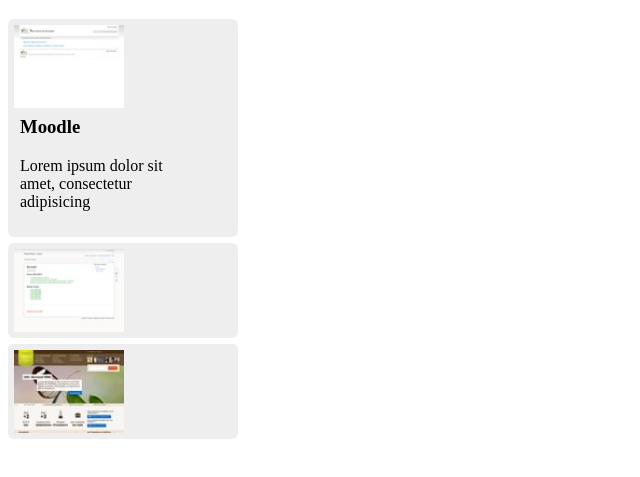
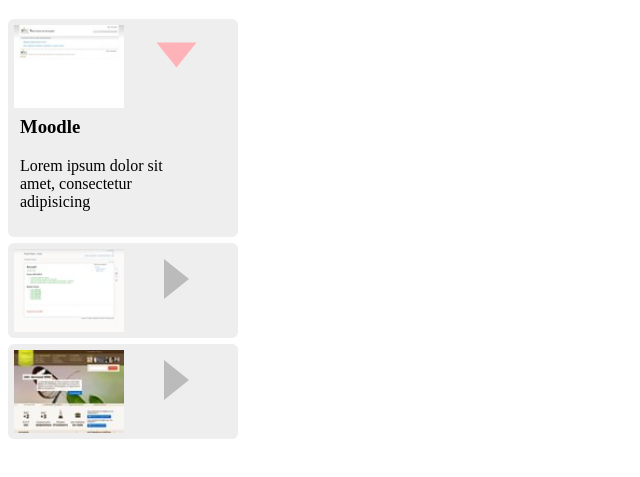
Before and after one commit to MMI-NFC-2026/sae105-r112-tp4-ori-ri, a plain HTML site: page index.html in a window 1280 px wide. Shown: the part 61-538 px from the top of the page, without its empty margins (0-640 px from the left). Drawn offline with Linux system fonts and the light colour scheme.

Commit message:
transition + triangle

```diff
--- a/src/css/components/accordeon.css
+++ b/src/css/components/accordeon.css
@@ -13,6 +13,22 @@
   display: block;
   width: 110px;
   height: auto;
+}
+
+.accordeon > details > summary {
+  position: relative;
+  cursor: pointer;
+}
+
+.accordeon > details > summary::after {
+  content: "";
+  position: absolute;
+  top: 10px;
+  left: 150px;
+  border-top: 20px solid transparent;
+  border-bottom: 20px solid transparent;
+  border-left: 25px solid #bbb;
+  transition: transform 0.4s, border-left-color 0.4s;
 }
 
 details {
@@ -31,6 +47,11 @@ details > summary::-webkit-details-marker {
   display: none;
 }
 
+.accordeon > details[open] > summary::after {
+  transform: rotate(90deg);
+  border-left-color: #ffb3b8;
+}
+
 details[open] {
   display: block;
 }
```
